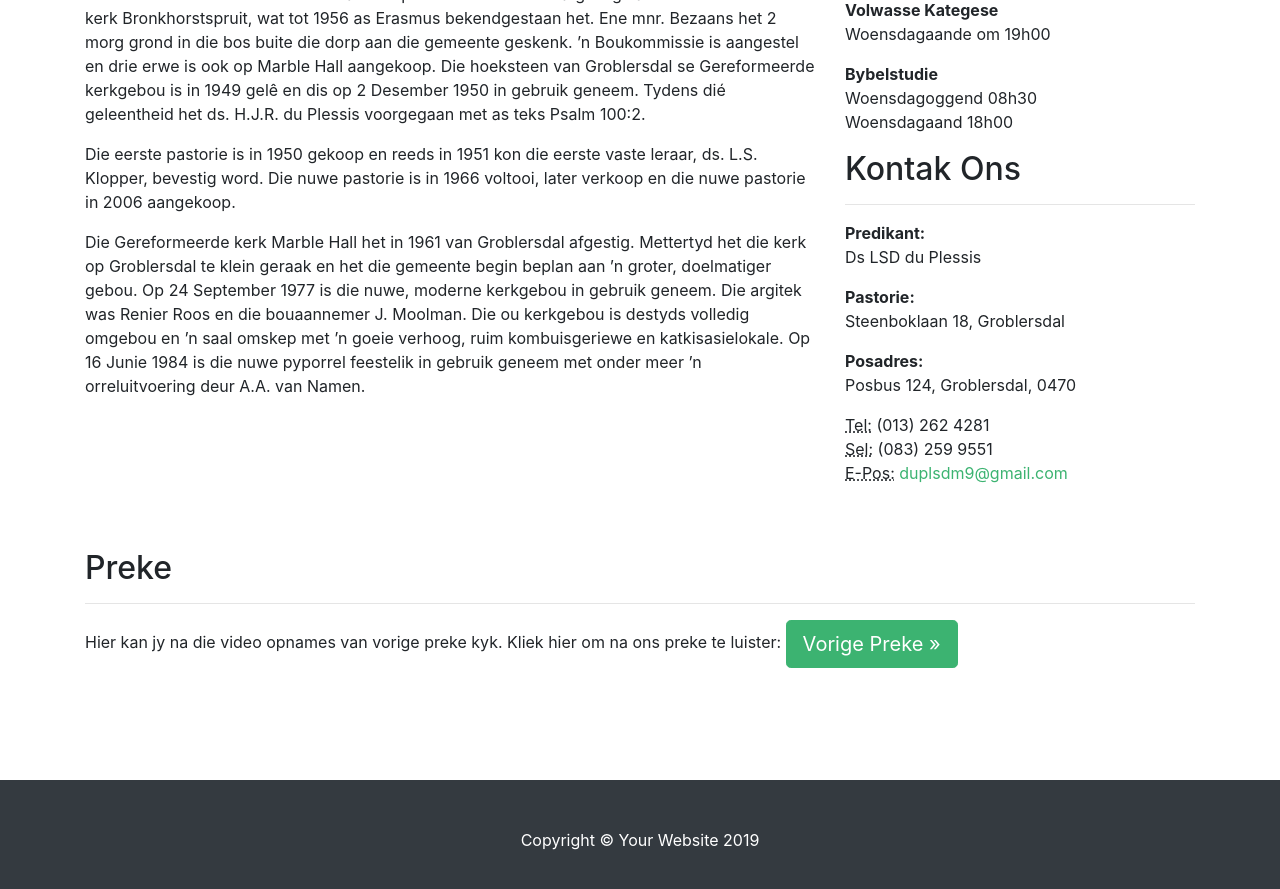
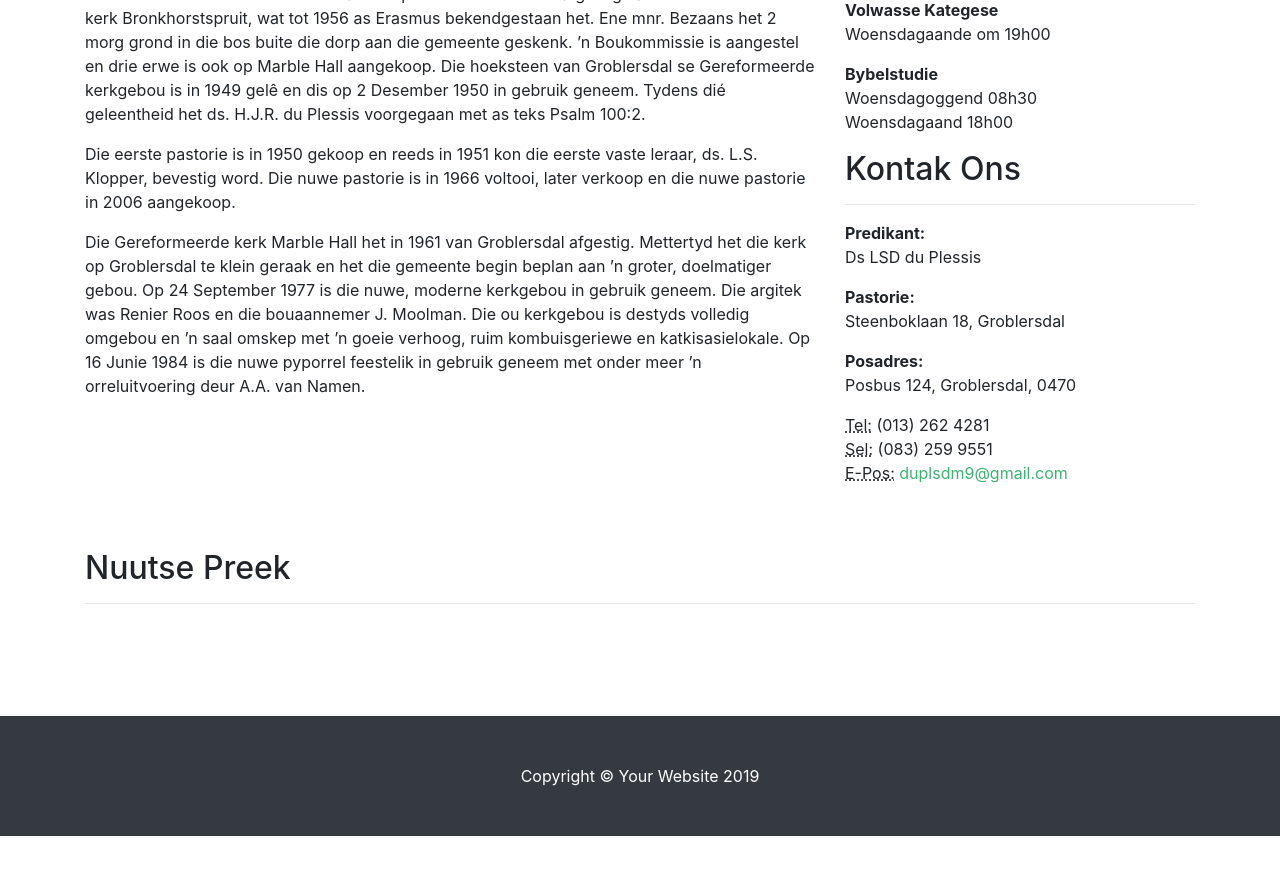
Before and after one commit to sharu725/business-frontpage, a Jekyll site: the page built from index.html, in a window 1280 px wide and 900 px high, scrolled down 617 px. Shown: the top 889 px of the window. Built offline with Jekyll 4.4.1, drawn with Linux system fonts in a browser that asks for light colours; comment, search, counter and statistics services are not loaded; after the commit the page ends 1453 px from its top, so only the background shows below that.

Commit message:
Update index.html

```diff
--- a/index.html
+++ b/index.html
@@ -25,62 +25,8 @@ layout: default
 
 <div class="row">
   <div class="col-md-12 mb-5">
-    <h2>Preke</h2>
+    <h2>Nuutse Preek</h2>
     <hr />
-    <p>
-      Hier kan jy na die video opnames van vorige preke kyk. Kliek hier om na ons preke te luister:
-      <a class="btn btn-primary btn-lg" href="#">Vorige Preke &raquo;</a>
-    </p>
+
   </div>
 </div>
-
-<!--
-<div class="row">
-  <div class="col-md-4 mb-5">
-    <div class="card border-0 shadow h-100">
-      <img class="card-img-top" src="http://placeholder.pics/svg/400x300/3cb371-3cb371/3cb371-3cb371" alt="" />
-      <div class="card-body">
-        <h4 class="card-title">Card title</h4>
-        <p class="card-text">
-          Lorem ipsum dolor sit amet, consectetur adipisicing elit. Sapiente
-          esse necessitatibus neque sequi doloribus.
-        </p>
-      </div>
-      <div class="card-footer">
-        <a href="#" class="btn btn-primary">Find Out More!</a>
-      </div>
-    </div>
-  </div>
-  <div class="col-md-4 mb-5">
-    <div class="card border-0 shadow h-100">
-      <img class="card-img-top" src="http://placeholder.pics/svg/400x300/3cb371-3cb371/3cb371-3cb371" alt="" />
-      <div class="card-body">
-        <h4 class="card-title">Card title</h4>
-        <p class="card-text">
-          Lorem ipsum dolor sit amet, consectetur adipisicing elit. Sapiente
-          esse necessitatibus neque sequi doloribus totam ut praesentium aut.
-        </p>
-      </div>
-      <div class="card-footer">
-        <a href="#" class="btn btn-primary">Find Out More!</a>
-      </div>
-    </div>
-  </div>
-  <div class="col-md-4 mb-5">
-    <div class="card border-0 shadow h-100">
-      <img class="card-img-top" src="http://placeholder.pics/svg/400x300/3cb371-3cb371/3cb371-3cb371" alt="" />
-      <div class="card-body">
-        <h4 class="card-title">Card title</h4>
-        <p class="card-text">
-          Lorem ipsum dolor sit amet, consectetur adipisicing elit. Sapiente
-          esse necessitatibus neque.
-        </p>
-      </div>
-      <div class="card-footer">
-        <a href="#" class="btn btn-primary">Find Out More!</a>
-      </div>
-    </div>
-  </div>
-</div>
--->
-<!-- /.row -->
```
